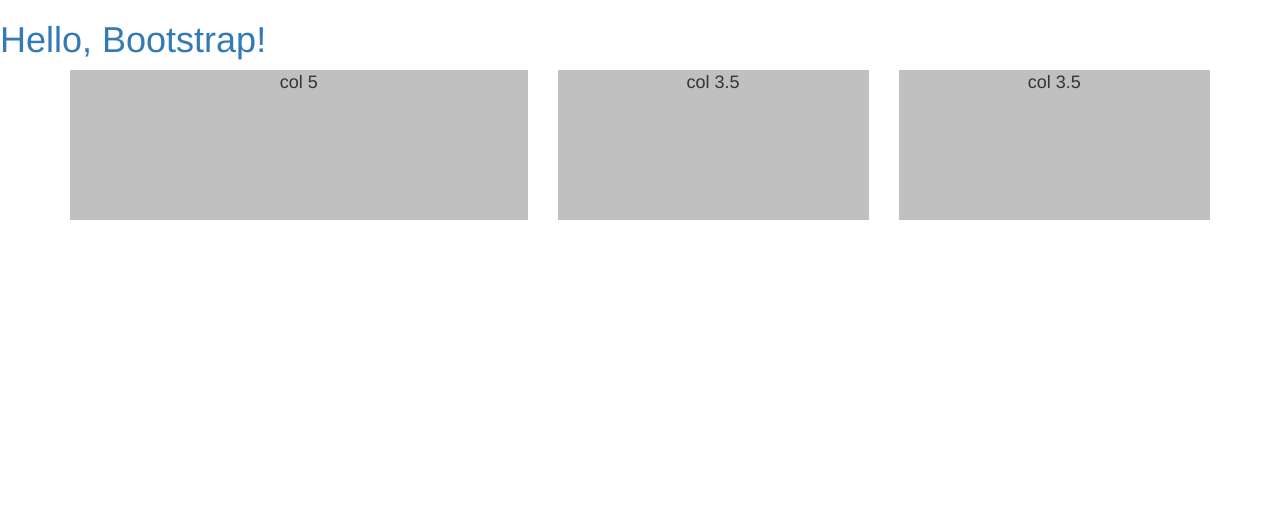
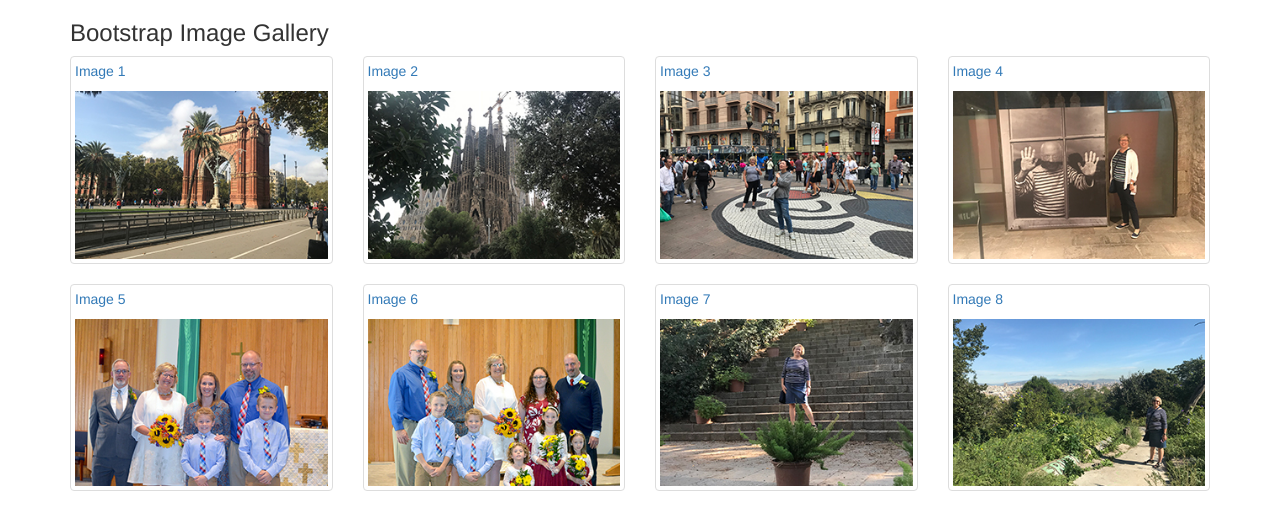
Before and after one commit to b-hans/abernathy, a plain HTML site: page index.html in a window 1280 px wide. Drawn offline with nearby package versions, Linux system fonts and the light colour scheme.

Commit message:
added gallery and inages

```diff
--- a/index.html
+++ b/index.html
@@ -9,8 +9,82 @@
     <link href="CustomStyles.css" rel="stylesheet">
 </head>
 <body>
-    <h1 class="text-primary">Hello, Bootstrap!</h1>
 
+ 	<div class="container">
+ 		<div class="row">
+ 			<div class="col-lg-12">
+ 				<h3>Bootstrap Image Gallery</h3>
+ 			</div>
+
+ 			<div class="col-lg-3 col-md-4 col-sm-6">
+ 				<a href="images/tim1.jpg" class="thumbnail">
+ 					<p>Image 1</p>
+ 					<img src="images/tim1.jpg">
+ 				</a>
+ 			</div>
+ 			<div class="col-lg-3 col-md-4 col-sm-6">
+ 				<a href="images/tim2.jpg" class="thumbnail">
+ 					<p>Image 2</p>
+ 					<img src="images/tim2.jpg">
+ 				</a>
+ 			</div>
+ 			<div class="col-lg-3 col-md-4 col-sm-6">
+ 				<a href="images/tim3.jpg" class="thumbnail">
+ 					<p>Image 3</p>
+ 					<img src="images/tim3.jpg">
+ 				</a>
+ 			</div>
+ 			<div class="col-lg-3 col-md-4 col-sm-6">
+ 				<a href="images/tim4.jpg" class="thumbnail">
+ 					<p>Image 4</p>
+ 					<img src="images/tim4.jpg">
+ 				</a>
+ 			</div>
+ 			<div class="col-lg-3 col-md-4 col-sm-6">
+ 				<a href="images/tim5.jpg" class="thumbnail">
+ 					<p>Image 5</p>
+ 					<img src="images/tim5.jpg">
+ 				</a>
+ 			</div>
+ 			<div class="col-lg-3 col-md-4 col-sm-6">
+ 				<a href="images/tim6.jpg" class="thumbnail">
+ 					<p>Image 6</p>
+ 					<img src="images/tim6.jpg">
+ 				</a>
+ 			</div>
+ 			<div class="col-lg-3 col-md-4 col-sm-6">
+ 				<a href="images/tim7.jpg" class="thumbnail">
+ 					<p>Image 7</p>
+ 					<img src="images/tim7.jpg">
+ 				</a>
+ 			</div>
+ 			<div class="col-lg-3 col-md-4 col-sm-6">
+ 				<a href="images/tim8.jpg" class="thumbnail">
+ 					<p>Image 8</p>
+ 					<img src="images/tim8.jpg">
+ 				</a>
+ 			</div>
+
+ 		</div>
+ 	</div>
+
+
+ <!--
+ 	<div class="container">
+ 		<div class="row">
+ 			<div class="col-md-12">
+ 				<img src="images/Abernathys300.jpg" class="pull-right img-thumbnail img-responsive">
+ 				<p><b>Bootstrap</b> is a free, open-source and is the most popular HTML, CSS, and Javascript framework developed by twitter for creating responsive web applications. It includes HTML and CSS based design templates for common user interface components like Buttons, Dropdowns, Typography, Tabs, Forms, Tables, Navigation, Alerts, Modals, Accordion, Carousel etc. along with optional JavaScript extensions. Bootstrap framework is based on open standards - HTML, CSS and JavaScript. This means bootstrap can be used with any server side technology and any platform. You can use it with any web application built with any server side technology like ASP.NET, JAVA, PHP etc.</p>
+
+ 				<h4>What are the advantages of using bootstrap</h4>
+ 				<p><b>Supports responsive design:</b> One of the greatest advantages of using bootstrap is that it helps us create responsive web applications faster and easier. So the obvious question that comes to our mind is what is a responsive web application? A responsive web application automatically adapts to different screen sizes (i.e. desktop computers, laptops, tablets, mobile phones etc). A responsive application provides optimal viewing and interaction experience i.e. easy reading and navigation with a minimum of resizing, panning and scrolling across a wide range of devices. So you don't have to worry about your application not being compatible with multiple devices.</p>
+ 			</div>
+ 		</div>
+ 	</div>
+ 	-->
+
+
+<!--
 	<div class="container">
 		<div class="row">
 			<div class="col-xs-5">
@@ -30,6 +104,7 @@
 			</div>
 		</div>
 	</div>
+-->
 
 
 <!--
```
Also changed, not shown: images/tim1.jpg (added), images/tim2.jpg (added), images/tim3.jpg (added), images/tim4.jpg (added), images/tim5.jpg (added), images/tim6.jpg (added), images/tim7.jpg (added), images/tim8.jpg (added).
